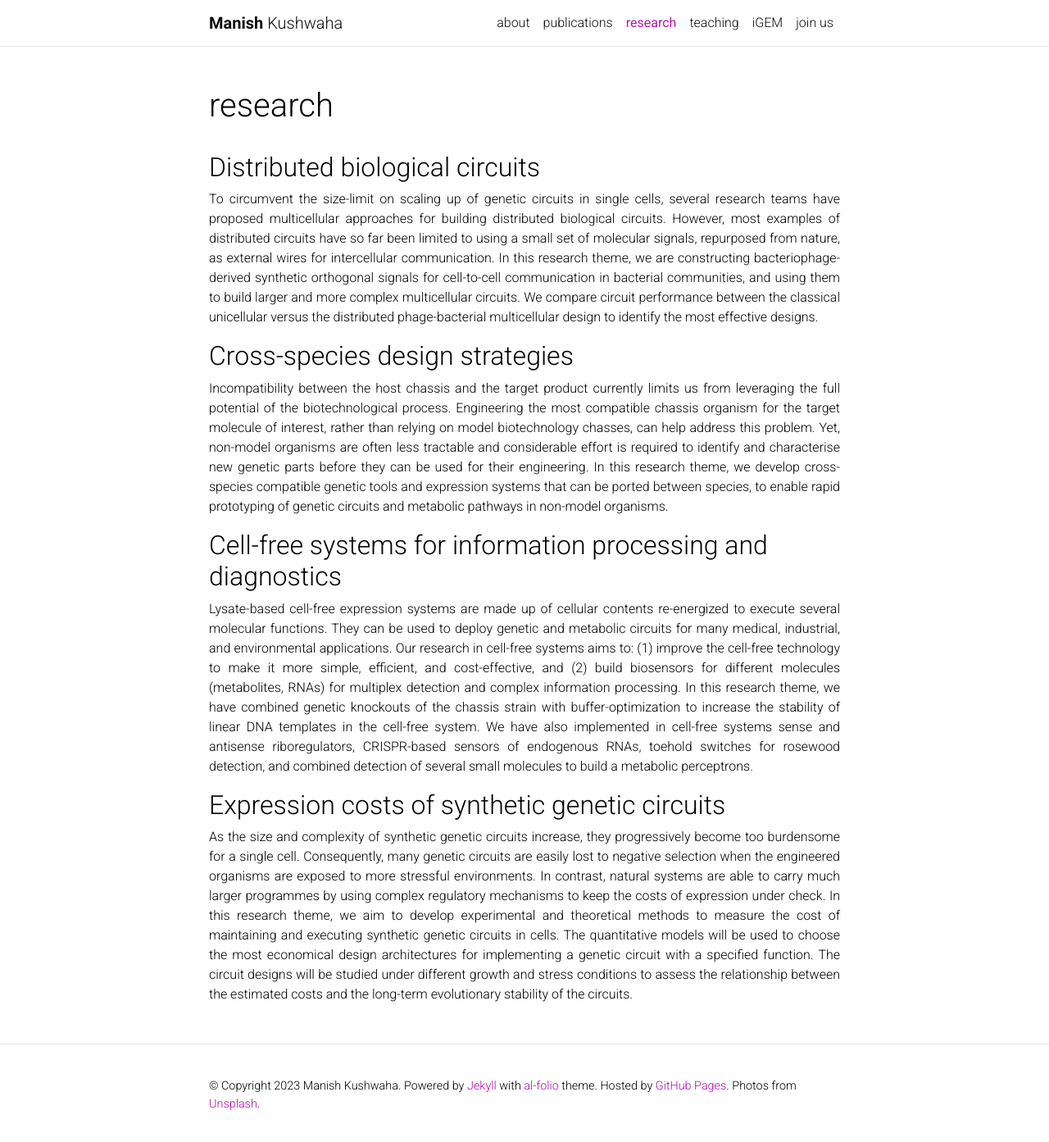
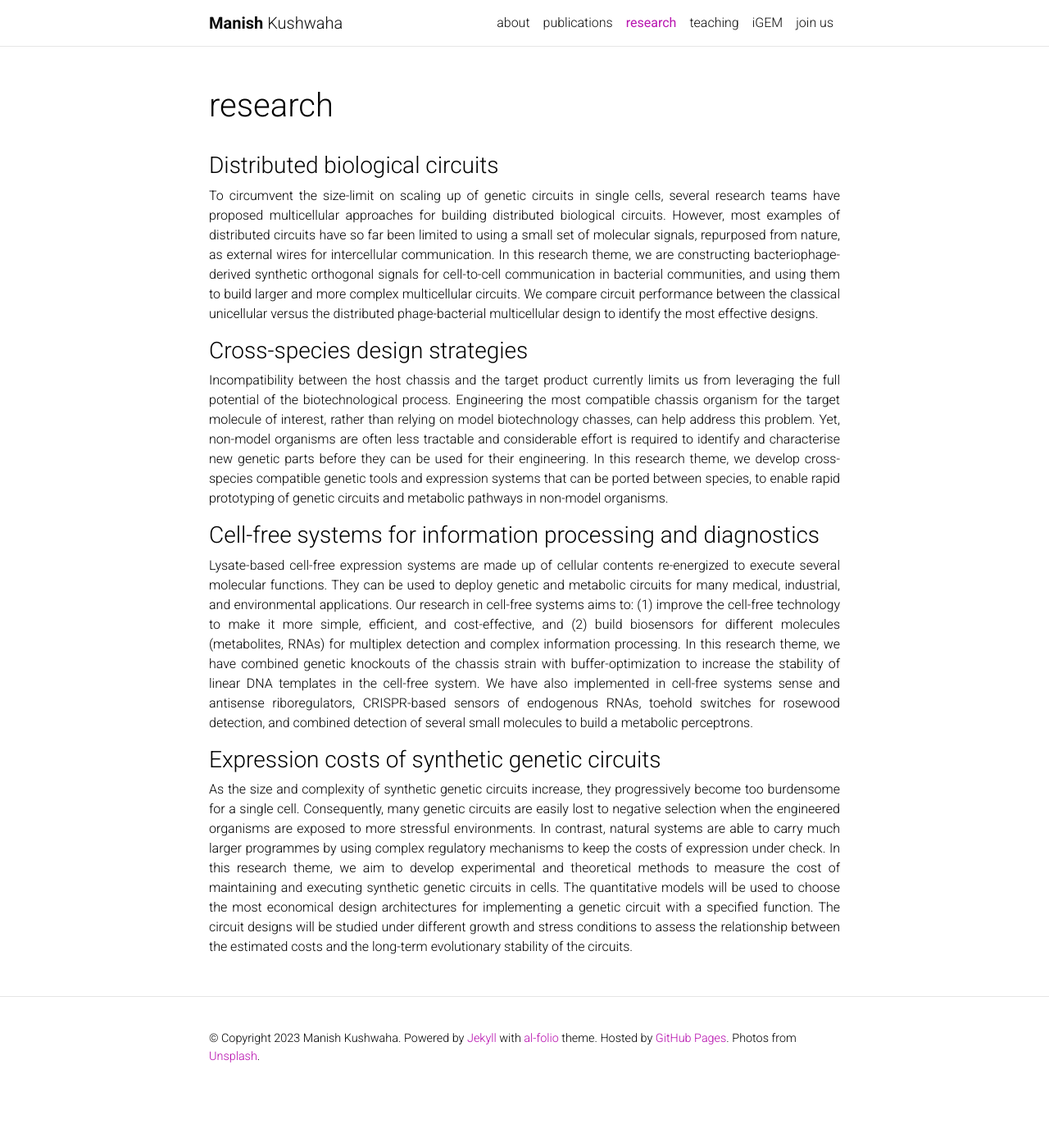
Before and after one commit to manishmicrobe/manishmicrobe.github.io, a Jekyll site: the page built from _pages/research.md, in a window 1280 px wide and 1397 px high. Shown: the top 1393 px of the window at 82% size. Built offline with Jekyll 4.4.1, drawn with Linux system fonts in a browser that asks for light colours; comment, search, counter and statistics services are not loaded; a style sheet for code colours, icons or effects is not loaded.

```diff
--- a/_pages/research.md
+++ b/_pages/research.md
@@ -7,14 +7,14 @@ nav: true
 nav_order: 2
 ---
 
-## Distributed biological circuits
+### Distributed biological circuits
 <p align='justify'>To circumvent the size-limit on scaling up of genetic circuits in single cells, several research teams have proposed multicellular approaches for building distributed biological circuits. However, most examples of distributed circuits have so far been limited to using a small set of molecular signals, repurposed from nature, as external wires for intercellular communication. In this research theme, we are constructing bacteriophage-derived synthetic orthogonal signals for cell-to-cell communication in bacterial communities, and using them to build larger and more complex multicellular circuits. We compare circuit performance between the classical unicellular versus the distributed phage-bacterial multicellular design to identify the most effective designs.</p>
 
-## Cross-species design strategies
+### Cross-species design strategies
 <p align='justify'>Incompatibility between the host chassis and the target product currently limits us from leveraging the full potential of the biotechnological process. Engineering the most compatible chassis organism for the target molecule of interest, rather than relying on model biotechnology chasses, can help address this problem. Yet, non-model organisms are often less tractable and considerable effort is required to identify and characterise new genetic parts before they can be used for their engineering. In this research theme, we develop cross-species compatible genetic tools and expression systems that can be ported between species, to enable rapid prototyping of genetic circuits and metabolic pathways in non-model organisms.</p>
 
-## Cell-free systems for information processing and diagnostics
+### Cell-free systems for information processing and diagnostics
 <p align='justify'>Lysate-based cell-free expression systems are made up of cellular contents re-energized to execute several molecular functions. They can be used to deploy genetic and metabolic circuits for many medical, industrial, and environmental applications. Our research in cell-free systems aims to: (1) improve the cell-free technology to make it more simple, efficient, and cost-effective, and (2) build biosensors for different molecules (metabolites, RNAs) for multiplex detection and complex information processing. In this research theme, we have combined genetic knockouts of the chassis strain with buffer-optimization to increase the stability of linear DNA templates in the cell-free system. We have also implemented in cell-free systems sense and antisense riboregulators, CRISPR-based sensors of endogenous RNAs, toehold switches for rosewood detection, and combined detection of several small molecules to build a metabolic perceptrons.</p>
 
-## Expression costs of synthetic genetic circuits
+### Expression costs of synthetic genetic circuits
 <p align='justify'>As the size and complexity of synthetic genetic circuits increase, they progressively become too burdensome for a single cell. Consequently, many genetic circuits are easily lost to negative selection when the engineered organisms are exposed to more stressful environments. In contrast, natural systems are able to carry much larger programmes by using complex regulatory mechanisms to keep the costs of expression under check. In this research theme, we aim to develop experimental and theoretical methods to measure the cost of maintaining and executing synthetic genetic circuits in cells. The quantitative models will be used to choose the most economical design architectures for implementing a genetic circuit with a specified function. The circuit designs will be studied under different growth and stress conditions to assess the relationship between the estimated costs and the long-term evolutionary stability of the circuits.</p>
```
